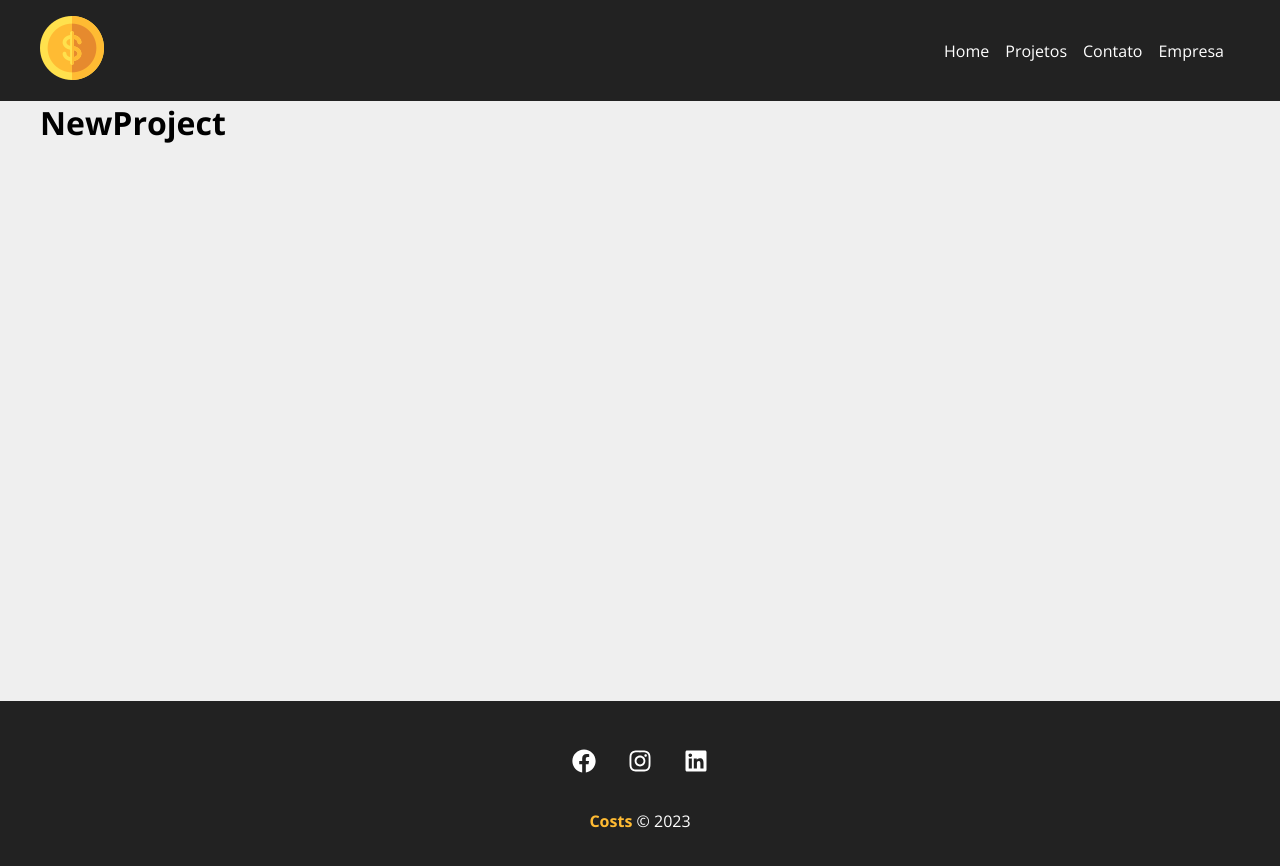
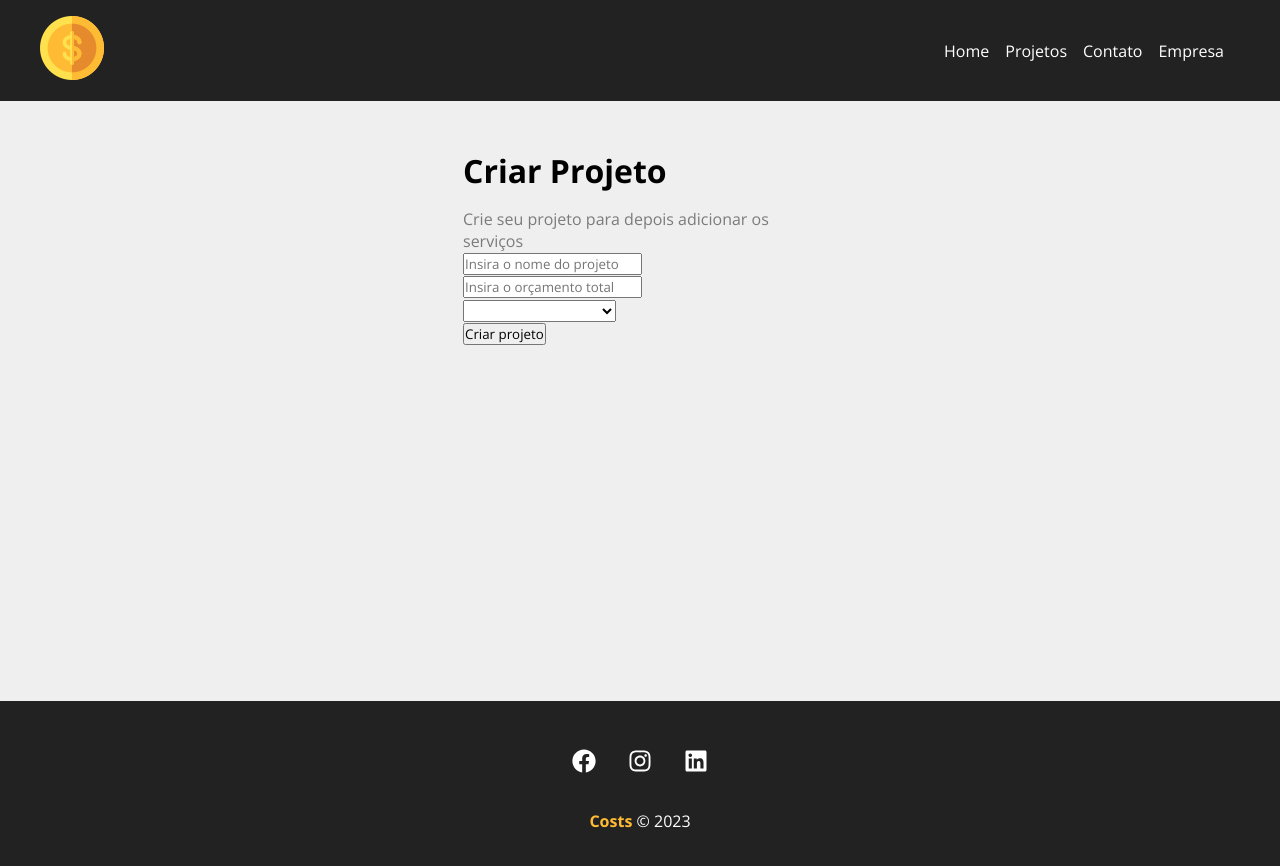
Before and after one commit to bobokamura/Costs-React, a React (Create React App) app: page /newproject in a window 1280 px wide. Shown: the top 866 px of the page. Built offline with nearby package versions, Linux system fonts and the light colour scheme.

Commit message:
Página para formulário do projeto

```diff
--- a/src/components/pages/NewProject.js
+++ b/src/components/pages/NewProject.js
@@ -1,5 +1,14 @@
+import ProjectForm from "../project/ProjectForm";
+import styles from "./NewProject.module.css"
+
 function NewProject() {
-  return <h1>NewProject</h1>;
+  return (
+    <div className={styles.newproject_container}>
+      <h1>Criar Projeto</h1>
+      <p>Crie seu projeto para depois adicionar os serviços</p>
+      <ProjectForm />
+    </div>
+  );
 }
 
 export default NewProject;
--- /dev/null
+++ b/src/components/pages/NewProject.module.css
@@ -0,0 +1,13 @@
+.newproject_container {
+  width: 450px; /*largura máxima*/
+  margin: 0 auto; /*centralizar na tela*/
+  padding: 3em; /*espaçamento interno*/
+}
+
+.newproject_container h1 {
+  margin-bottom: 0.5em; /*afastar o parágrafo */
+}
+
+.newproject_container p {
+  color: #7b7b7b;
+}
--- /dev/null
+++ b/src/components/project/ProjectForm.js
@@ -0,0 +1,22 @@
+function ProjectForm() {
+  return (
+    <form>
+      <div>
+        <input type="text" placeholder="Insira o nome do projeto" />
+      </div>
+      <div>
+        <input type="number" placeholder="Insira o orçamento total" />
+      </div>
+      <div>
+        <select name="category_id">
+          <option disabled>Selecione a categoria</option>
+        </select>
+      </div>
+      <div>
+        <input type="submit" value="Criar projeto" />
+      </div>
+    </form>
+  );
+}
+
+export default ProjectForm;
```
